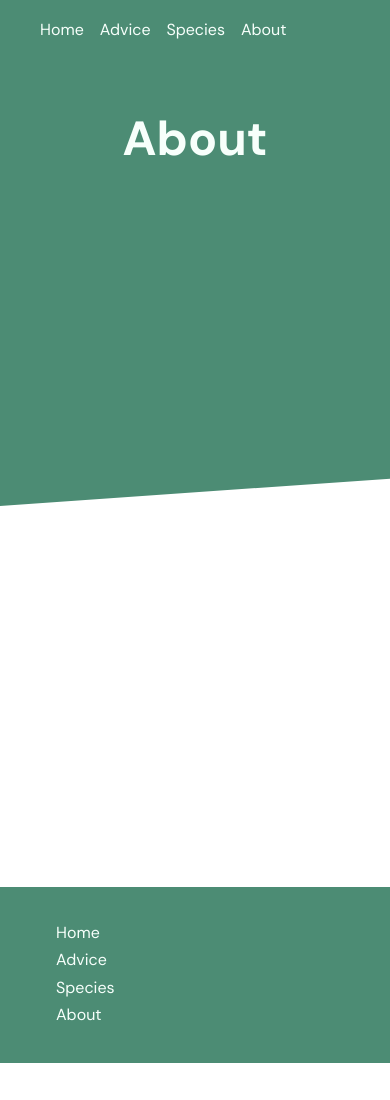
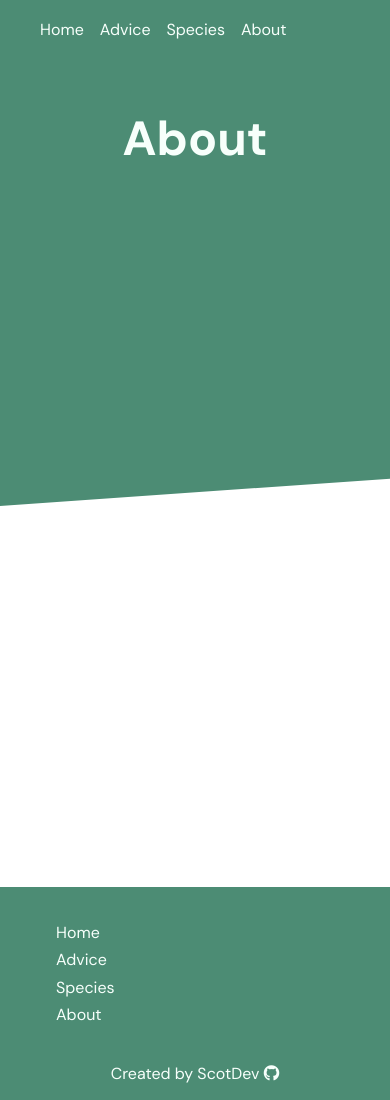
Before and after one commit to ScotDev/app.floramate, a React (Create React App) app: page /about in a window 390 px wide. Before the commit the page ends 1063 px from the top, so only its background shows below. Built offline with nearby package versions, Linux system fonts and the light colour scheme.

Commit message:
Fixed credits on small screens

```diff
--- a/src/components/Footer.js
+++ b/src/components/Footer.js
@@ -18,11 +18,11 @@ const Footer = () => {
                     <li><Link to="/about">About</Link></li>
                 </ul>
             </div>
-            <div className="credits">
-                <a href="https://github.com/ScotDev" rel="noopener noreferrer" target="_blank"
-                >Created by ScotDev <i class="fab fa-github"></i></a>
-            </div>
         </footer>
+        <div className="credits">
+            <a href="https://github.com/ScotDev" rel="noopener noreferrer" target="_blank"
+            >Created by ScotDev <i class="fab fa-github"></i></a>
+        </div>
     </>
 };
 
--- a/src/scss/styles.scss
+++ b/src/scss/styles.scss
@@ -151,6 +151,8 @@ footer ul li a:hover {
   display: flex;
   justify-content: center;
   font-size: 1.1rem;
+  background-color: $primary-color;
+  padding-bottom: 1rem;
 }
 
 .credits a {
```
Also changed, not shown: src/styles.min.css.
